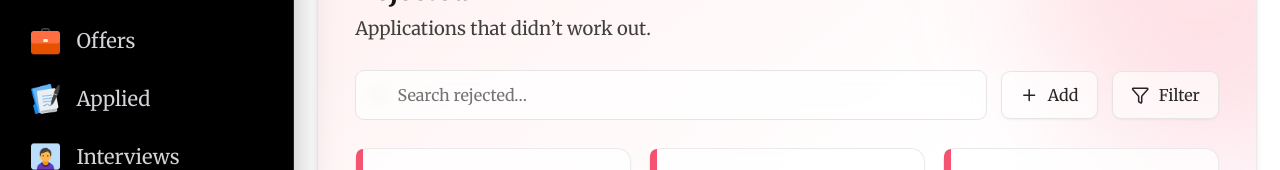
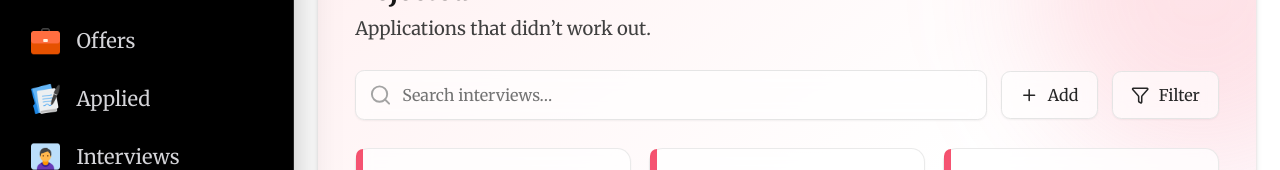
Before and after one commit to ThaerA7/applications_tracker, a Next.js app: page /rejected in a window 1280 px wide. Shown: the part 152-322 px from the top of the page. Built offline with nearby package versions, Linux system fonts and the light colour scheme; grey boxes are pictures that could not be loaded.

Commit message:
adjust the searchbar

```diff
--- a/app/interviews/page.tsx
+++ b/app/interviews/page.tsx
@@ -134,8 +134,12 @@ export default function InterviewsPage() {
 
       {/* Toolbar */}
       <div className="mt-6 flex flex-col gap-3 sm:flex-row sm:items-center">
+        {/* Search */}
         <div className="relative flex-1">
-          <Search className="pointer-events-none absolute left-3 top-1/2 h-4 w-4 -translate-y-1/2 text-neutral-400" aria-hidden="true" />
+          <Search
+            className="pointer-events-none absolute left-3 top-1/2 z-10 h-5 w-5 -translate-y-1/2 text-neutral-400"
+            aria-hidden="true"
+          />
           <input
             type="search"
             placeholder="Search interviews…"
@@ -143,10 +147,18 @@ export default function InterviewsPage() {
             value={query}
             onChange={(e) => setQuery(e.target.value)}
             className={[
-              'h-11 w-full rounded-lg pl-9 pr-3 text-sm text-neutral-900 placeholder:text-neutral-500',
-              'bg-white/80 backdrop-blur supports-[backdrop-filter]:bg-white/70',
-              'border border-neutral-200 ring-1 ring-transparent',
+              // base
+              'h-11 w-full rounded-lg pl-10 pr-3 text-sm text-neutral-900 placeholder:text-neutral-500',
+
+              // match Add / Filter glass look
+              'bg-white/70 backdrop-blur supports-[backdrop-filter]:bg-white/60',
+              'border border-neutral-200 shadow-sm',
+
+              // interactions
+              'hover:bg-white focus:bg-white',
+              'ring-1 ring-transparent',
               'focus:outline-none focus:ring-2 focus:ring-emerald-400 focus:border-emerald-300',
+
               'transition-shadow',
             ].join(' ')}
           />
@@ -180,6 +192,7 @@ export default function InterviewsPage() {
           Filter
         </button>
       </div>
+
 
       {/* Grid */}
       <div className="mt-6 grid gap-4 sm:grid-cols-2 lg:grid-cols-3">
--- a/app/notes/page.tsx
+++ b/app/notes/page.tsx
@@ -234,7 +234,10 @@ export default function NotesPage() {
       {/* Toolbar */}
       <div className="mt-6 flex flex-col gap-3 sm:flex-row sm:items-center">
         <div className="relative flex-1">
-          <Search className="pointer-events-none absolute left-3 top-1/2 h-4 w-4 -translate-y-1/2 text-neutral-400" aria-hidden="true" />
+          <Search
+            className="pointer-events-none absolute left-3 top-1/2 z-10 h-5 w-5 -translate-y-1/2 text-neutral-400"
+            aria-hidden="true"
+          />
           <input
             type="search"
             placeholder="Search notes by title, text, or tag…"
@@ -242,10 +245,18 @@ export default function NotesPage() {
             value={query}
             onChange={(e) => setQuery(e.target.value)}
             className={[
-              'h-11 w-full rounded-lg pl-9 pr-3 text-sm text-neutral-900 placeholder:text-neutral-500',
-              'bg-white/80 backdrop-blur supports-[backdrop-filter]:bg-white/70',
-              'border border-neutral-200 ring-1 ring-transparent',
+              // base
+              'h-11 w-full rounded-lg pl-10 pr-3 text-sm text-neutral-900 placeholder:text-neutral-500',
+
+              // glass look to match Add / Filter
+              'bg-white/70 backdrop-blur supports-[backdrop-filter]:bg-white/60',
+              'border border-neutral-200 shadow-sm',
+
+              // interactions
+              'hover:bg-white focus:bg-white',
+              'ring-1 ring-transparent',
               'focus:outline-none focus:ring-2 focus:ring-fuchsia-400 focus:border-fuchsia-300',
+
               'transition-shadow',
             ].join(' ')}
           />
@@ -284,6 +295,7 @@ export default function NotesPage() {
           </button>
         </div>
       </div>
+
 
       {/* Filters */}
       {showFilters && (
--- a/app/rejected/page.tsx
+++ b/app/rejected/page.tsx
@@ -131,20 +131,28 @@ export default function RejectedPage() {
   {/* Search */}
   <div className="relative flex-1">
     <Search
-            className="pointer-events-none absolute left-3 top-1/2 h-4 w-4 -translate-y-1/2 text-neutral-400"
+      className="pointer-events-none absolute left-3 top-1/2 z-10 h-5 w-5 -translate-y-1/2 text-neutral-400"
       aria-hidden="true"
     />
     <input
       type="search"
-            placeholder="Search rejected…"
-            aria-label="Search rejected applications"
+      placeholder="Search interviews…"
+      aria-label="Search interviews"
       value={query}
       onChange={(e) => setQuery(e.target.value)}
       className={[
-              'h-11 w-full rounded-lg pl-9 pr-3 text-sm text-neutral-900 placeholder:text-neutral-500',
-              'bg-white/80 backdrop-blur supports-[backdrop-filter]:bg-white/70',
-              'border border-neutral-200 ring-1 ring-transparent',
-              'focus:outline-none focus:ring-2 focus:ring-rose-400 focus:border-rose-300',
+        // base
+        'h-11 w-full rounded-lg pl-10 pr-3 text-sm text-neutral-900 placeholder:text-neutral-500',
+
+        // match Add / Filter glass look
+        'bg-white/70 backdrop-blur supports-[backdrop-filter]:bg-white/60',
+        'border border-neutral-200 shadow-sm',
+
+        // interactions
+        'hover:bg-white focus:bg-white',
+        'ring-1 ring-transparent',
+        'focus:outline-none focus:ring-2 focus:ring-emerald-400 focus:border-emerald-300',
+
         'transition-shadow',
       ].join(' ')}
     />
@@ -157,27 +165,28 @@ export default function RejectedPage() {
       'inline-flex items-center gap-2 rounded-lg px-4 py-2.5 text-sm font-medium text-neutral-800',
       'bg-white/70 backdrop-blur supports-[backdrop-filter]:bg-white/60',
       'border border-neutral-200 shadow-sm hover:bg-white active:bg-neutral-50',
-            'focus:outline-none focus-visible:ring-2 focus-visible:ring-offset-2 focus-visible:ring-rose-300',
+      'focus:outline-none focus-visible:ring-2 focus-visible:ring-offset-2 focus-visible:ring-emerald-300',
     ].join(' ')}
   >
     <Plus className="h-4 w-4" aria-hidden="true" />
     Add
   </button>
 
-        {/* Filter (glass) */}
+  {/* Filter (glass sibling) */}
   <button
     type="button"
     className={[
       'inline-flex items-center gap-2 rounded-lg px-4 py-2.5 text-sm font-medium text-neutral-800',
       'bg-white/70 backdrop-blur supports-[backdrop-filter]:bg-white/60',
       'border border-neutral-200 shadow-sm hover:bg-white active:bg-neutral-50',
-            'focus:outline-none focus-visible:ring-2 focus-visible:ring-offset-2 focus-visible:ring-rose-300',
+      'focus:outline-none focus-visible:ring-2 focus-visible:ring-offset-2 focus-visible:ring-emerald-300',
     ].join(' ')}
   >
     <Filter className="h-4 w-4" aria-hidden="true" />
     Filter
   </button>
 </div>
+
 
       {/* Grid */}
       <div className="mt-6 grid gap-4 sm:grid-cols-2 lg:grid-cols-3">
--- a/app/wishlist/page.tsx
+++ b/app/wishlist/page.tsx
@@ -109,7 +109,7 @@ export default function WishlistPage() {
         {/* Search */}
         <div className="relative flex-1">
           <Search
-            className="pointer-events-none absolute left-3 top-1/2 h-4 w-4 -translate-y-1/2 text-neutral-400"
+            className="pointer-events-none absolute left-3 top-1/2 z-10 h-5 w-5 -translate-y-1/2 text-neutral-400"
             aria-hidden="true"
           />
           <input
@@ -119,10 +119,18 @@ export default function WishlistPage() {
             value={query}
             onChange={(e) => setQuery(e.target.value)}
             className={[
-              'h-11 w-full rounded-lg pl-9 pr-3 text-sm text-neutral-900 placeholder:text-neutral-500',
-              'bg-white/80 backdrop-blur supports-[backdrop-filter]:bg-white/70',
-              'border border-neutral-200 ring-1 ring-transparent',
+              // base
+              'h-11 w-full rounded-lg pl-10 pr-3 text-sm text-neutral-900 placeholder:text-neutral-500',
+
+              // match Add / Filter glass look
+              'bg-white/70 backdrop-blur supports-[backdrop-filter]:bg-white/60',
+              'border border-neutral-200 shadow-sm',
+
+              // interactions
+              'hover:bg-white focus:bg-white',
+              'ring-1 ring-transparent',
               'focus:outline-none focus:ring-2 focus:ring-violet-400 focus:border-violet-300',
+
               'transition-shadow',
             ].join(' ')}
           />
@@ -156,6 +164,7 @@ export default function WishlistPage() {
           Filter
         </button>
       </div>
+
 
       {/* Results grid */}
       <div className="mt-5 grid grid-cols-1 gap-3">
```
Lines whose indentation alone changed are shown as unchanged.
